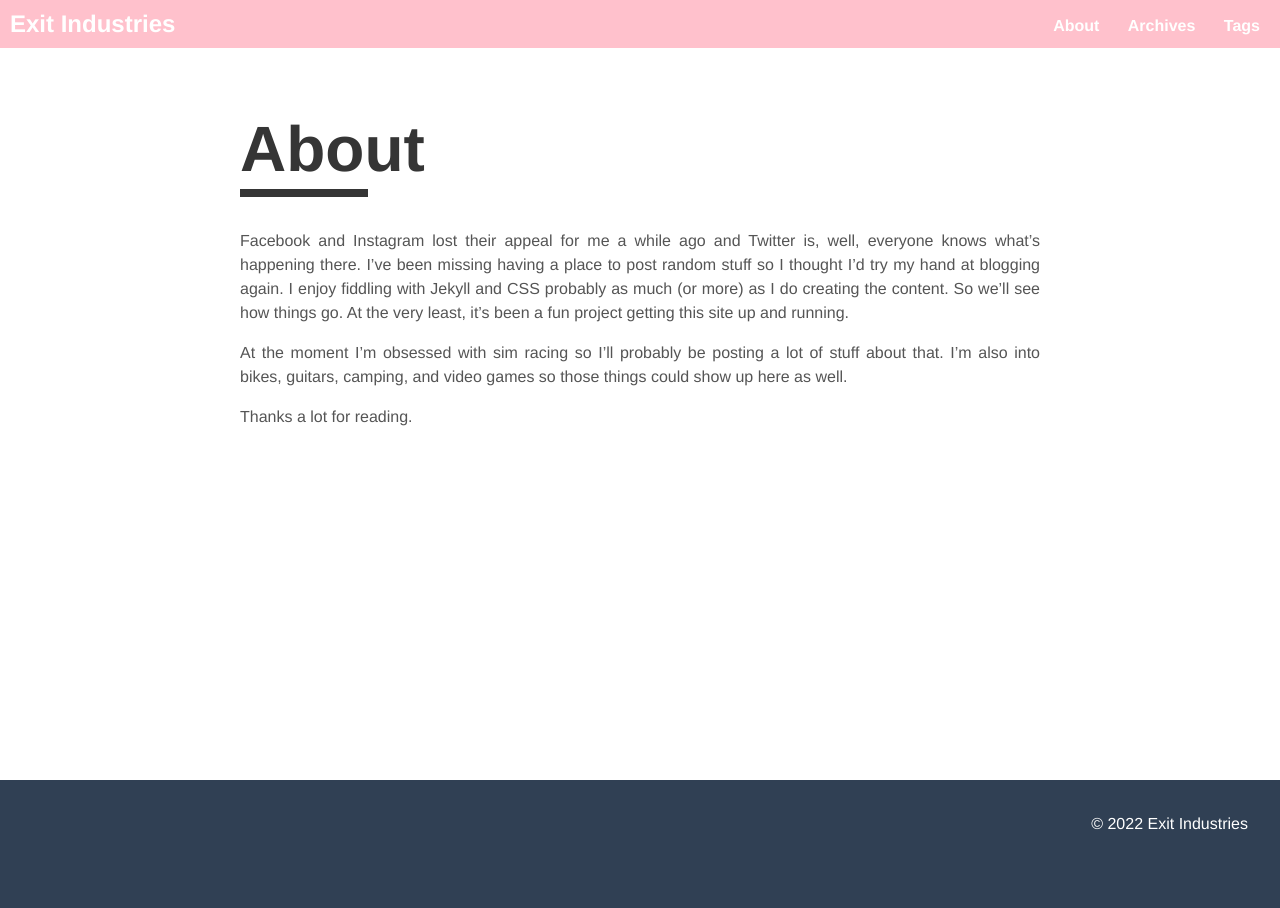
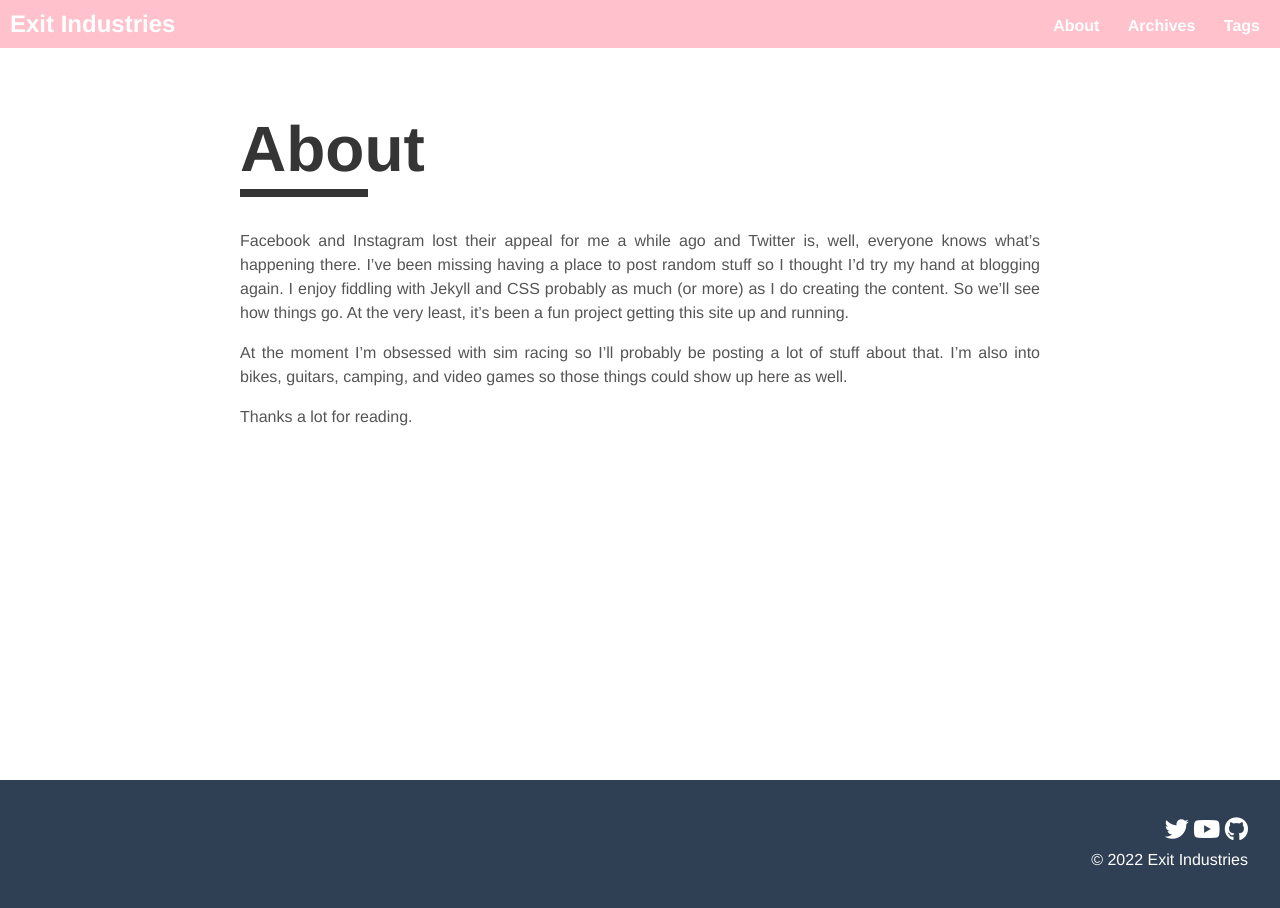
Before and after one commit to mps75/exit_industries, a Jekyll site: the page built from _pages/about.md, in a window 1280 px wide. Built offline with Jekyll 4.4.1, drawn with Linux system fonts in a browser that asks for light colours.

Commit message:
More footer mods

```diff
--- a/_includes/footer.html
+++ b/_includes/footer.html
@@ -1,5 +1,9 @@
 <footer>
-  <span>
+  <div>
+    <a class="social-media" href="https://twitter.com/mps75"><i class="fa-brands fa-twitter"></i></a>
+    <a class="social-media" href="https://www.youtube.com/channel/UCRUou5PlxkCfjuxqxJK5aLA"><i class="fa-brands fa-youtube"></i></a>
+    <a class="social-media" href="https://github.com/mps75"><i class="fa-brands fa-github"></i></a>
+  </div>
     &copy; <time datetime="{{ site.time }}">{{ site.time | date: '%Y' }}</time> Exit Industries
   </span>
 </footer>
```
